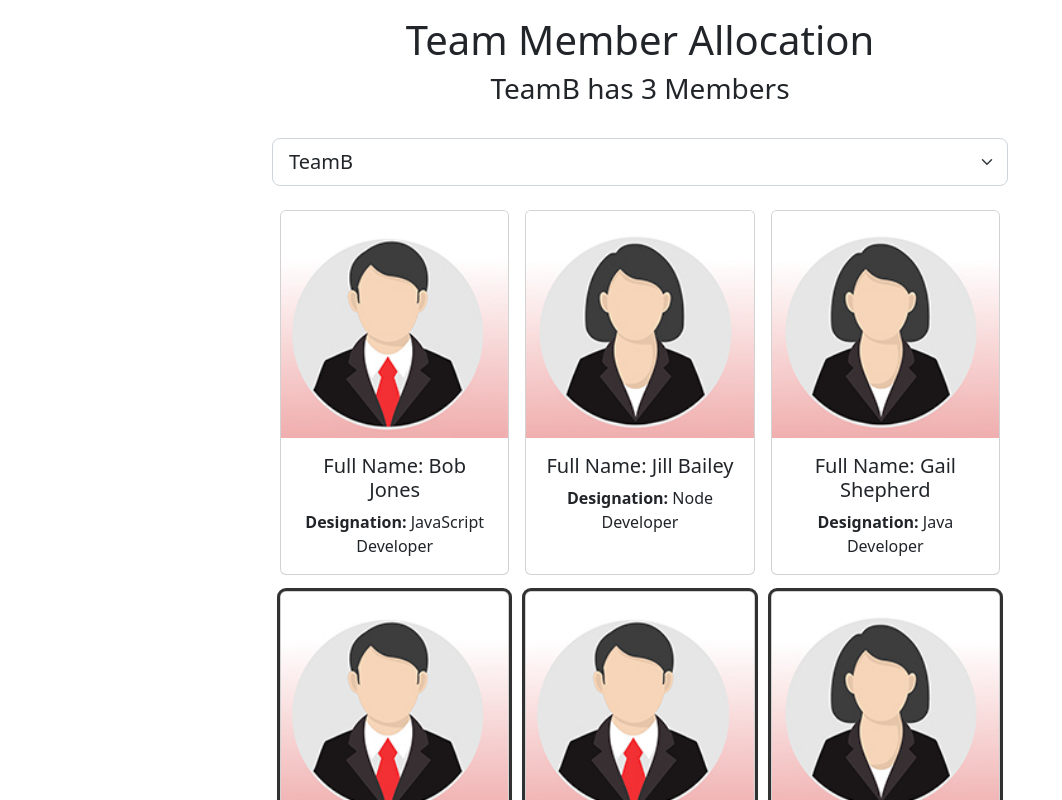
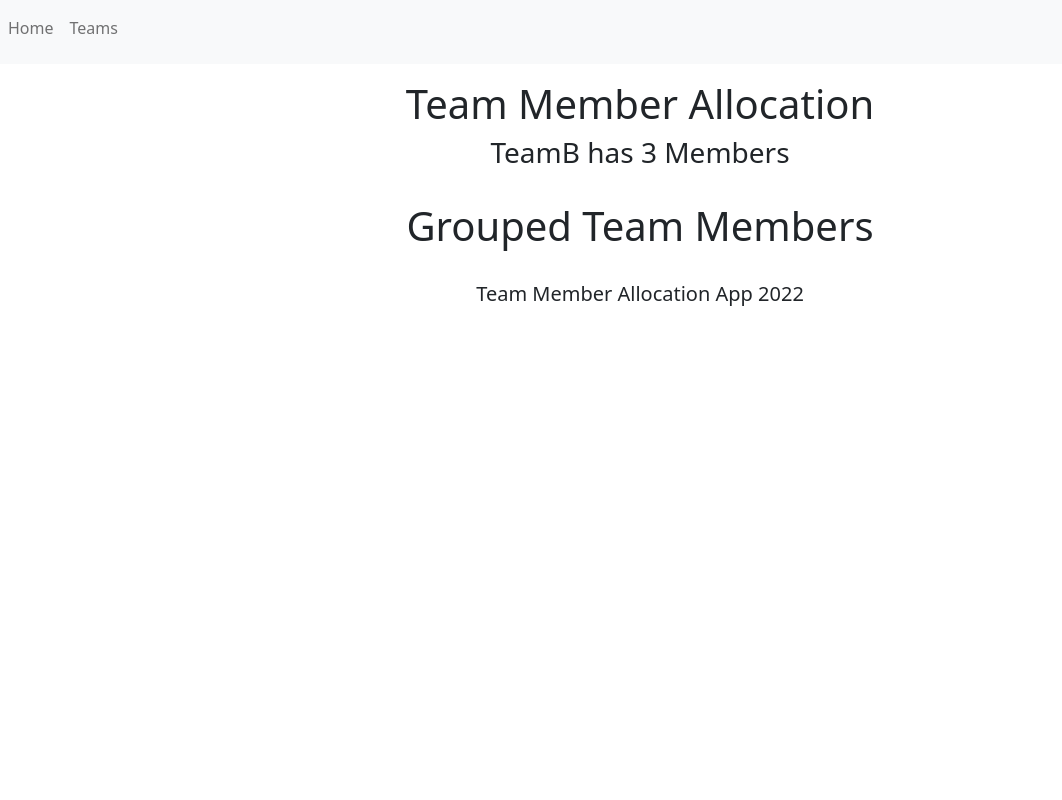
Before and after one commit to yochess2/freecodecamp-react-tutorial-1-team-member-allocation, a React (Create React App) app: page /GroupedTeamMembers in a window 1280 px wide. Shown: the top 800 px of the page, without its empty margins (0-1062 px from the left). Built offline with nearby package versions, Linux system fonts and the light colour scheme.

Commit message:
Add router and navbar, 123:45

```diff
--- a/package.json
+++ b/package.json
@@ -9,6 +9,7 @@
     "bootstrap": "^5.2.1",
     "react": "^18.2.0",
     "react-dom": "^18.2.0",
+    "react-router-dom": "^6.4.0",
     "react-scripts": "5.0.1",
     "web-vitals": "^2.1.4"
   },
--- a/src/App.js
+++ b/src/App.js
@@ -2,7 +2,12 @@ import './App.css'
 import Header from './Header'
 import Employees from './Employees'
 import Footer from './Footer'
+import GroupedTeamMembers from './GroupedTeamMembers'
+import Nav from './Nav'
+import NotFound from './NotFound'
 import { useState, useEffect } from 'react'
+import { BrowserRouter as Router, Route, Routes } from 'react-router-dom'
+
 
 import '../node_modules/bootstrap/dist/css/bootstrap.min.css'
 
@@ -117,15 +122,24 @@ function App() {
   }
 
   return (
-    <div>
+    <Router>
+      <Nav/>
       <Header selectedTeam={selectedTeam}
         teamMemberCount={employees.filter((employee) => employee.teamName === selectedTeam).length} />
-      <Employees employees={employees}
-        selectedTeam={selectedTeam}
-        handleEmployeeCardClick={handleEmployeeCardClick}
-        handleTeamSelectionChange={handleTeamSelectionChange}/>
+      <Routes>
+        <Route path="/"
+               element={<Employees employees={employees}
+            selectedTeam={selectedTeam}
+            handleEmployeeCardClick={handleEmployeeCardClick}
+            handleTeamSelectionChange={handleTeamSelectionChange}/>}>
+        </Route>
+        <Route path="/GroupedTeamMembers" element={<GroupedTeamMembers/>}>
+        </Route>
+        <Route path="*" element={<NotFound />}>
+        </Route>
+      </Routes>
       <Footer />
-    </div>
+    </Router>
   );
 }
 
--- a/src/Employees.js
+++ b/src/Employees.js
@@ -21,7 +21,7 @@ const Employees = ({ employees, selectedTeam, handleEmployeeCardClick, handleTea
 					<div className="card-collection">
 						{
 							employees.map((employee) => (
-								<div id={employee.id} className={(employee.teamName === selectedTeam ? 'card m-2 standout' : 'card m-2')} style={{ cursor: "pointer" }} onClick={handleEmployeeCardClick}>
+								<div key={employee.id} id={employee.id} className={(employee.teamName === selectedTeam ? 'card m-2 standout' : 'card m-2')} style={{ cursor: "pointer" }} onClick={handleEmployeeCardClick}>
 
 									{(employee.gender === "female") ?<img src={femaleProfile} className="card-img-top"/>
                                                                     :<img src={maleProfile} className="card-img-top"/>}
--- /dev/null
+++ b/src/GroupedTeamMembers.js
@@ -0,0 +1,13 @@
+const GroupedTeamMembers = () => {
+	return (
+		<main className="container">
+			<div className="row justify-content-center mt-3 mb-4">
+				<div className="col-8">
+					<h1>Grouped Team Members</h1>
+				</div>
+			</div>
+		</main>
+	)
+}
+
+export default GroupedTeamMembers
--- /dev/null
+++ b/src/Nav.js
@@ -0,0 +1,18 @@
+import { Link } from 'react-router-dom'
+
+const Nav = () => {
+	return (
+		<nav className="navbar navbar-expand-lg navbar-light bg-light">
+			<ul className="navbar-nav me-auto mb-2 mb-lg-8">
+				<li className="nav-item">
+					<Link className="nav-link" to="/">Home</Link>
+				</li>
+				<li>
+					<Link className="nav-link" to="/GroupedTeamMembers">Teams</Link>
+				</li>
+			</ul>
+		</nav>
+	)
+}
+
+export default Nav
--- /dev/null
+++ b/src/NotFound.js
@@ -0,0 +1,13 @@
+const NotFound = () => {
+	return (
+		<header className="container">
+			<div className="row justify-content-center mt-3 mb-4">
+				<div className="col-8">
+				<h1 className="text-danger">404 - Page not found</h1>
+				</div>
+			</div>
+		</header>
+	)
+}
+
+export default NotFound
```
Also changed, not shown: 1 other file (tests, documents, lock files or other folders).
